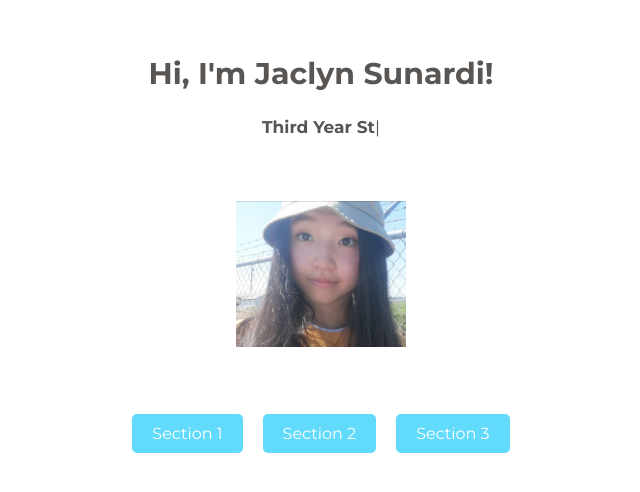
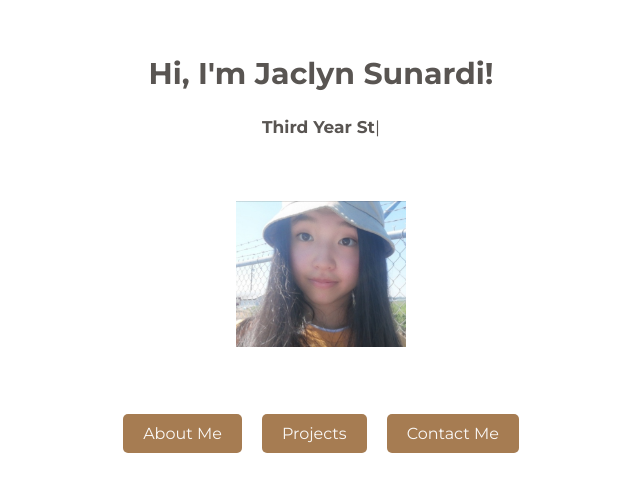
Before and after one commit to jaclynsunardi/jaclynsunardi.github.io, a React (Create React App) app: page / in a window 1280 px wide. Shown: the part 690-1182 px from the top of the page, without its empty margins (319-959 px from the left). Built offline with nearby package versions, Linux system fonts and the light colour scheme.

Commit message:
adjusted the 3 buttons to fit the website

```diff
--- a/src/App.css
+++ b/src/App.css
@@ -2,7 +2,7 @@
 
 .App {
   text-align: center;
-  background-color: white;
+  background-color: #FAF8F6 ;
 }
 
 .App-header {
@@ -13,7 +13,7 @@
   align-items: center;
   justify-content: center;
   font-size: calc(10px + 2vmin);
-  color: white;
+  color: #FAF8F6 ;
 }
 
 .App-logo {
@@ -30,8 +30,8 @@
 
 .nav-button {
   text-decoration: none;
-  background-color: #61dafb;
-  color: white;
+  background-color: #A67C52;
+  color: #FAF8F6;
   padding: 10px 20px;
   border-radius: 5px;
   font-size: 1rem;
@@ -39,7 +39,7 @@
 }
 
 .nav-button:hover {
-  background-color: #4fa3d1;
+  background-color: #8C653F;
 }
 
 section {
@@ -49,7 +49,7 @@ section {
   justify-content: center;
   scroll-snap-align: start;
   color: black;
-  background-color: white;
+  background-color: #FAF8F6;
   border-bottom: 1px solid #ddd;
 }
 
--- a/src/App.js
+++ b/src/App.js
@@ -36,22 +36,22 @@ function App() {
 
           {/* Navigation Buttons Below Profile Image */}
           <div className="nav-buttons">
-            <a href="#section1" className="nav-button">Section 1</a>
-            <a href="#section2" className="nav-button">Section 2</a>
-            <a href="#section3" className="nav-button">Section 3</a>
+            <a href="#aboutme" className="nav-button">About Me</a>
+            <a href="#projects" className="nav-button">Projects</a>
+            <a href="#contact" className="nav-button">Contact Me</a>
           </div>
         </div>
       </section>
 
       {/* Sections for Navigation */}
-      <section id="section1">
-        <h2>Section 1</h2>
+      <section id="aboutme">
+        <h2>About Me</h2>
       </section>
-      <section id="section2">
-        <h2>Section 2</h2>
+      <section id="projects">
+        <h2>Projects</h2>
       </section>
-      <section id="section3">
-        <h2>Section 3</h2>
+      <section id="contact">
+        <h2>Contact Me</h2>
       </section>
     </div>
   );
```
